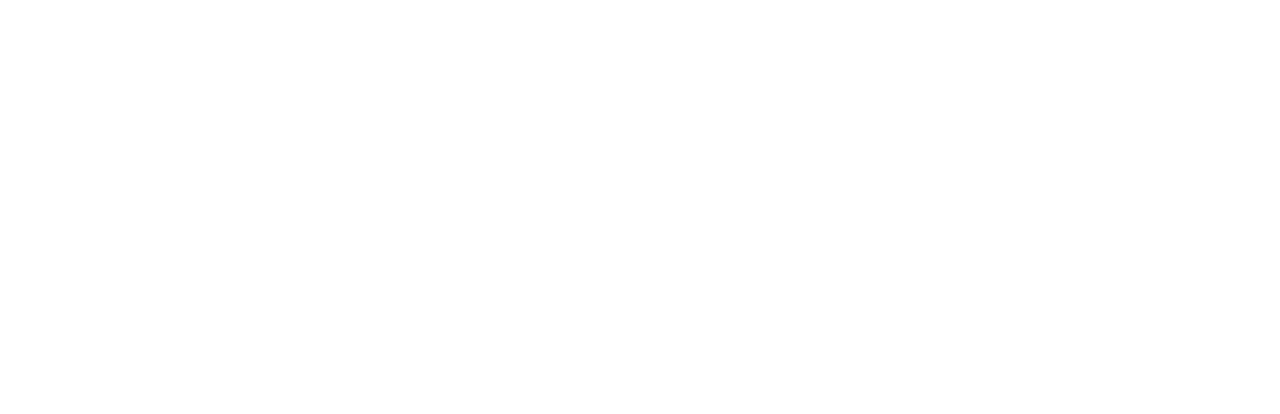
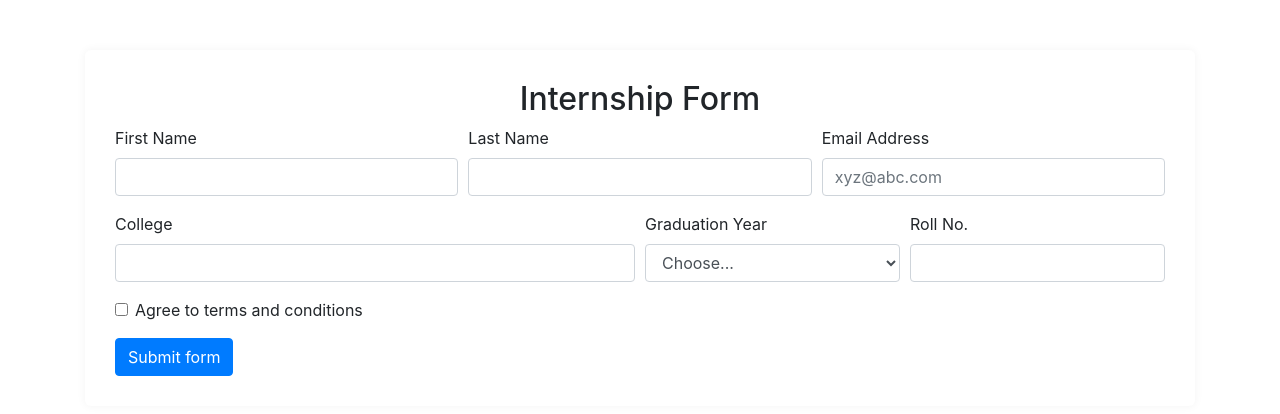
Before and after one commit to acciojob/bootstrap-form-easy-vanikrishna-dev, a website: page main.html in a window 1280 px wide. Drawn offline with nearby package versions, Linux system fonts and the light colour scheme.

Commit message:
created a submission

```diff
--- a/main.html
+++ b/main.html
@@ -4,6 +4,7 @@
 
 <head>
 	<link rel="stylesheet" href="styles.css">
+	<link rel="stylesheet" href="https://cdn.jsdelivr.net/npm/bootstrap@4.6.2/dist/css/bootstrap.min.css">
 </head>
 
 <body>
@@ -11,6 +12,73 @@
     <script type="text/javascript" src="./script.js">
 </script>
 
+<div class="container">
+  <div class="form-container">
+
+    <h2>Internship Form</h2>
+
+    <form class="needs-validation" novalidate>
+
+      <div class="form-row">
+        <div class="form-group col-md-4">
+          <label>First Name</label>
+          <input type="text" class="form-control" id="first-name-input" required>
+          <div class="invalid-feedback">First name required!</div>
+        </div>
+
+        <div class="form-group col-md-4">
+          <label>Last Name</label>
+          <input type="text" class="form-control" id="last-name-input" required>
+          <div class="invalid-feedback">Last name required!</div>
+        </div>
+
+        <div class="form-group col-md-4">
+          <label>Email Address</label>
+          <input type="email" class="form-control" id="email-input" placeholder="xyz@abc.com" required>
+          <div class="invalid-feedback">Email required!</div>
+        </div>
+      </div>
+
+      <div class="form-row">
+        <div class="form-group col-md-6">
+          <label>College</label>
+          <input type="text" class="form-control" id="college-input" required>
+          <div class="invalid-feedback">Please provide a valid college.</div>
+        </div>
+
+        <div class="form-group col-md-3">
+          <label>Graduation Year</label>
+          <select class="form-control" required>
+            <option value="">Choose...</option>
+            <option>2020</option>
+            <option>2021</option>
+            <option>2022</option>
+            <option>2023</option>
+          </select>
+          <div class="invalid-feedback">Please select a valid Graduation Year.</div>
+        </div>
+
+        <div class="form-group col-md-3">
+          <label>Roll No.</label>
+          <input type="text" class="form-control" id="roll-no-input" required>
+          <div class="invalid-feedback">Please provide a valid Roll no.</div>
+        </div>
+      </div>
+
+      <div class="form-group form-check">
+        <input type="checkbox" class="form-check-input" id="conditions-checkbox" required>
+        <label class="form-check-label">Agree to terms and conditions</label>
+        <div class="invalid-feedback">You must agree before submitting.</div>
+      </div>
+
+      <button class="btn btn-primary" type="submit">Submit form</button>
+
+    </form>
+
+  </div>
+</div>
+
+
 </body>
 
 </html>
--- a/script.js
+++ b/script.js
@@ -1 +1,18 @@
 //your code here
+(function () {
+  'use strict';
+
+  window.addEventListener('load', function () {
+    const forms = document.getElementsByClassName('needs-validation');
+
+    Array.prototype.forEach.call(forms, function (form) {
+      form.addEventListener('submit', function (event) {
+        if (!form.checkValidity()) {
+          event.preventDefault();
+          event.stopPropagation();
+        }
+        form.classList.add('was-validated');
+      }, false);
+    });
+  }, false);
+})();
--- a/styles.css
+++ b/styles.css
@@ -1,2 +1,18 @@
+/* Your CSS Code here. */
 
-/* Your CSS Code here. */
+body {
+  background-color: #f8f9fa;
+}
+
+.form-container {
+  background: white;
+  padding: 30px;
+  margin-top: 50px;
+  border-radius: 6px;
+  box-shadow: 0 0 10px rgba(0,0,0,0.05);
+}
+
+h2 {
+  text-align: center;
+  margin-bottom: 30px;
+}
```
